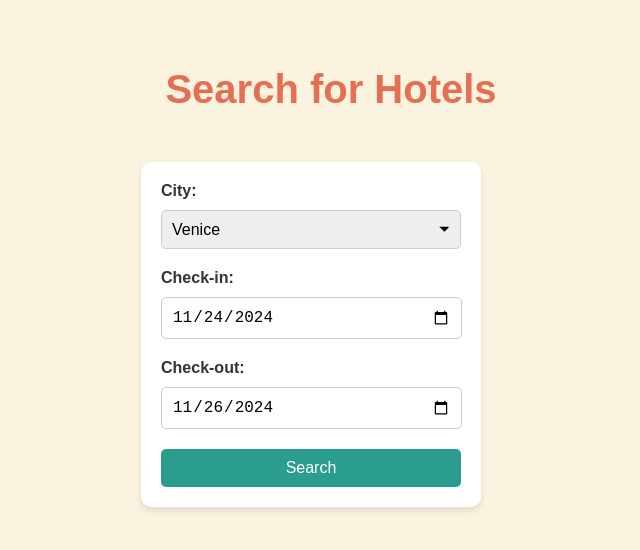
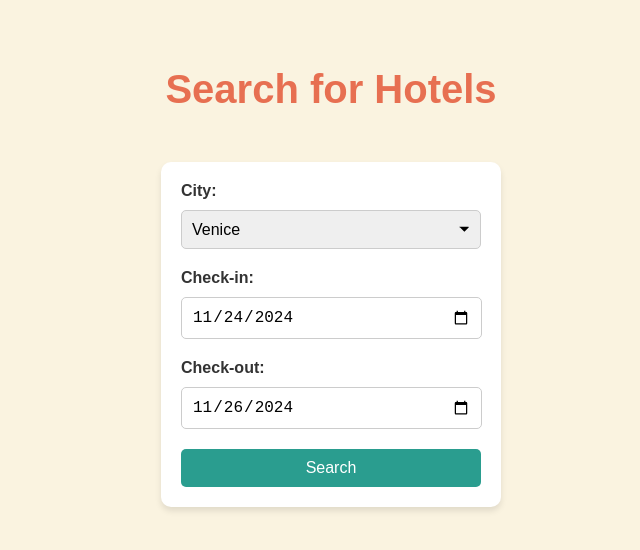
Before and after one commit to guzmanthegood/proto-travels, a Next.js app in the folder apps/web/: page / in a window 1280 px wide. Shown: the top 550 px of the page, without its empty margins (309-949 px from the left). Built offline with nearby package versions, Linux system fonts and the light colour scheme; what react-relay would draw is missing.

Commit message:
fix(availabilty): minor main padding css adjustment

```diff
--- a/apps/web/src/pages/availability.tsx
+++ b/apps/web/src/pages/availability.tsx
@@ -199,7 +199,7 @@ const Availability = ({ data, query }) => {
         <button className="go-back-button" onClick={handleGoBack}>Go back to search</button>
       </aside>
 
-      <main className="content">
+      <main className="content availability">
         <div className="availability-container">
           {data.availability.hotels.edges.map((edge) => {
             const node = edge?.node;
--- a/apps/web/src/styles/globals.css
+++ b/apps/web/src/styles/globals.css
@@ -31,7 +31,12 @@ p {
 }
 
 main {
-  padding: 20px 40px 20px 0px;
+  padding: 20px;
+  text-align: center;
+}
+
+main.availability {
+  padding: 20px 40px 0px 0px;
   text-align: center;
 }
 
```
